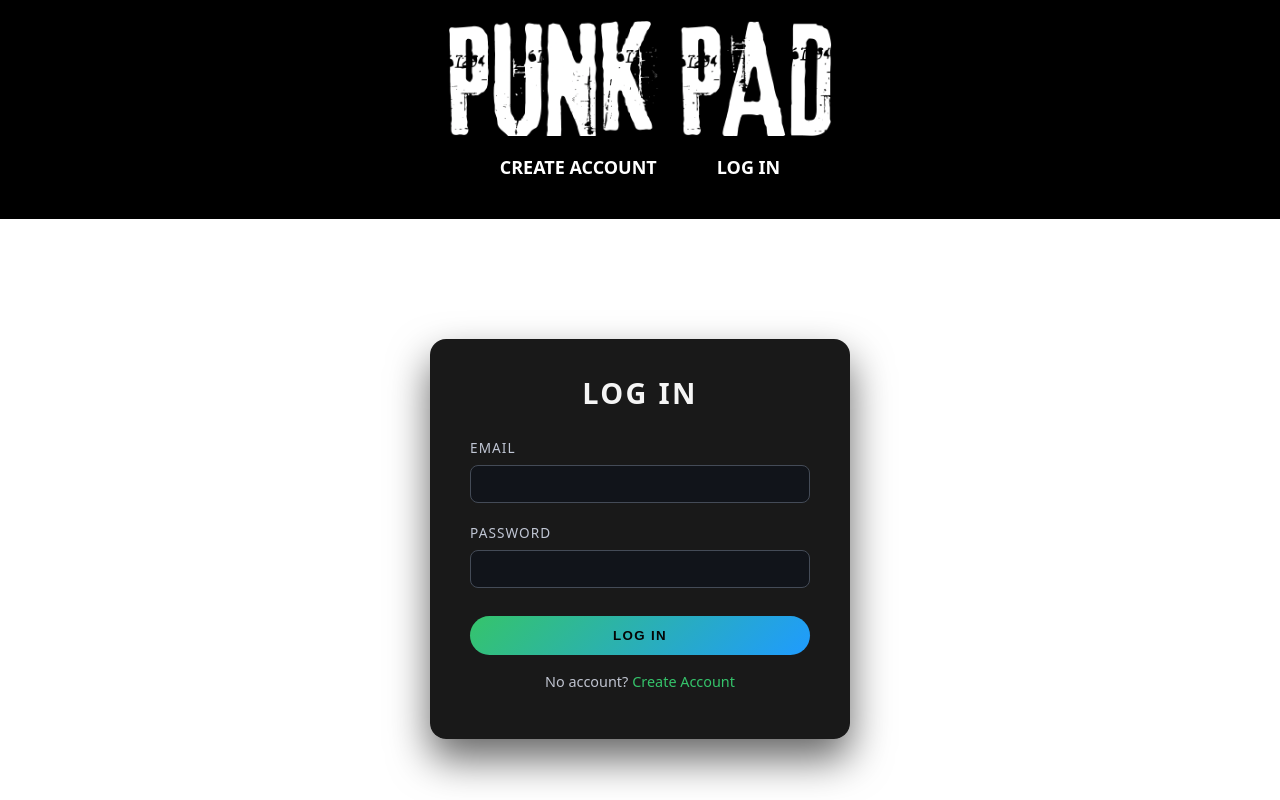
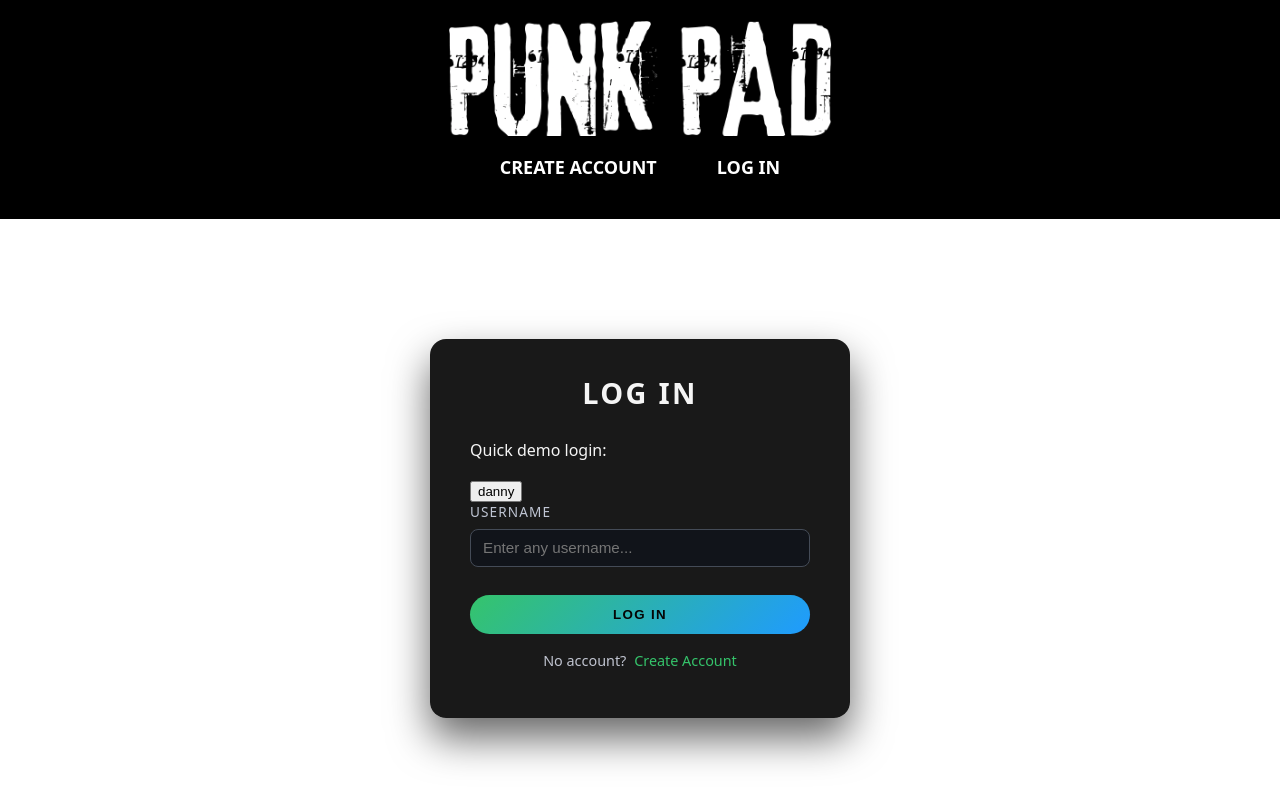
Before and after one commit to DanzillaDanny/Punk-Pad-Unit-2-Danny-T, a React (Vite) app in the folder frontend/: page /login in a window 1280 px wide. Shown: the top 800 px of the page. Built offline with nearby package versions, Linux system fonts and the light colour scheme.

Commit message:
reconfigured user

```diff
--- a/frontend/src/components/Login.jsx
+++ b/frontend/src/components/Login.jsx
@@ -2,82 +2,116 @@ import React, { useState } from "react";
 import { Link, useNavigate } from "react-router-dom";
 import "./Auth.css";
 
-const HARDCODED_EMAIL = "punk@punk.com";
-const HARDCODED_PASSWORD = "punk1234";
+const DEMO_USERS = ["danny"];
 
 const Login = ({ onLogin }) => {
-  const [email, setEmail] = useState("");
-  const [password, setPassword] = useState("");
+  const [username, setUsername] = useState("");
   const [authError, setAuthError] = useState("");
+  const [loading, setLoading] = useState(false);
   const navigate = useNavigate();
 
   async function handleSubmit(e) {
     e.preventDefault();
+    setAuthError("");
 
+    const trimmed = username.trim();
+    if (!trimmed) {
+      setAuthError("Please enter a username")
+      return;
+    }
+
+setLoading(true);
  try {
-    const response = await fetch("/api/auth/login/", {
+    const response = await fetch("/api/auth/login", {
       method: "POST",
-      headers: {
-        "Content-Type": "application/json"
-      },
-      body: JSON.stringify({
-        username: email
-      })
+      headers: { "Content-Type": "application/json"},
+      credentials: "include",
+      body: JSON.stringify({ username: trimmed }),
     });
 
     if (!response.ok) {
-      throw new Error("Login failed");
+      const response = await response.json().catch(() => ({}));
+      throw new Error(e.error ||"Login failed");
     }
 
     const user = await response.json();
-
     onLogin(user);
     navigate("/UserAccountPage");
-
   } catch (err) {
     console.error(err);
-    setAuthError("Login failed.");
+    setAuthError(e.message || "Login failed.");
   }
-}
 
-  return (
+  setLoading(true);
+  try {
+  const response = await fetch("/api/auth/login", {
+    method: "POST",
+    headers: { "Content-Type": "application/json"},
+    credentials: "include",
+    body: JSON.stringify({ username: trimmed }),
+  });
+
+  if (!response.ok) {
+    const err = await response.json().catch(() => ({}));
+    throw new Error(err.error || "Login failed");
+  }
+
+      const user = await response.json();
+      onLogin(user);
+      navigate("/UserAccountPage");
+    } catch (err) {
+      console.error(err);
+      setAuthError(err.message || "Login failed.");
+    } finally {
+      setLoading(false);
+    }
+  }
+
+return (
     <div className="auth-page">
       <section className="auth-card">
         <h2 className="auth-title">Log In</h2>
 
+        {/* Quick-pick demo users */}
+        <div className="demo-users">
+          <p className="demo-label">Quick demo login:</p>
+          <div className="demo-buttons">
+            {DEMO_USERS.map((name) => (
+              <button
+                key={name}
+                type="button"
+                className="demo-user-btn"
+                onClick={() => { setUsername(name); setAuthError(""); }}
+              >
+                {name}
+              </button>
+            ))}
+          </div>
+        </div>
+
         <form onSubmit={handleSubmit} className="auth-form">
           <div className="form-group">
-            <label htmlFor="login-email">Email</label>
+            <label htmlFor="login-username">Username</label>
             <input
-              type="email"
-              id="login-email"
-              value={email}
-              onChange={(e) => { setEmail(e.target.value); setAuthError(""); }}
+              type="text"
+              id="login-username"
+              value={username}
+              onChange={(e) => { setUsername(e.target.value); setAuthError(""); }}
+              placeholder="Enter any username..."
               required
-            />
-          </div>
-
-          <div className="form-group">
-            <label htmlFor="login-password">Password</label>
-            <input
-              type="password"
-              id="login-password"
-              value={password}
-              onChange={(e) => { setPassword(e.target.value); setAuthError(""); }}
-              required
-              minLength={6}
+              autoComplete="off"
             />
           </div>
 
           {authError && <p className="auth-error">{authError}</p>}
 
-          <button type="submit" className="auth-submit">
-            Log In
+          <button type="submit" className="auth-submit" disabled={loading}>
+            {loading ? "Logging in..." : "Log In"}
           </button>
         </form>
 
         <p className="auth-footer">
-          No account?
+          No account?{" "}
           <Link to="/signup" className="auth-link">
             Create Account
           </Link>
```
